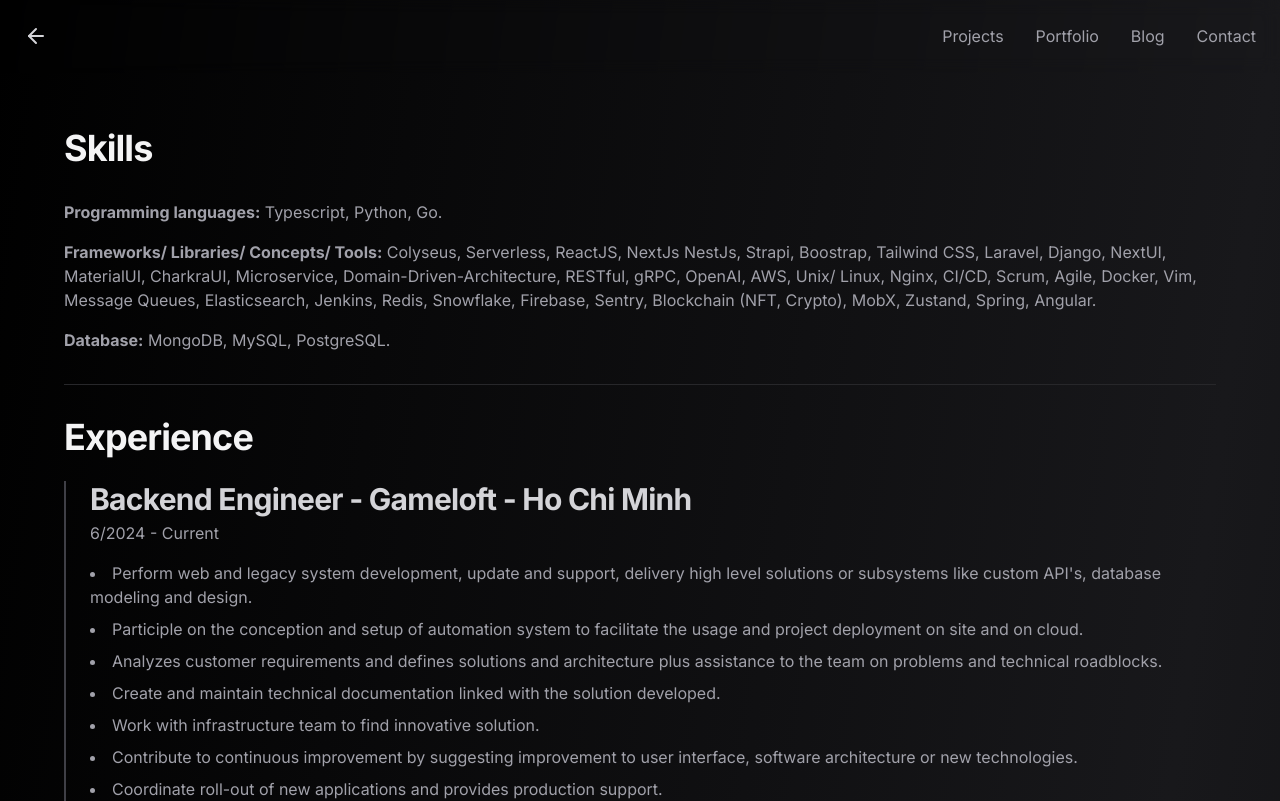
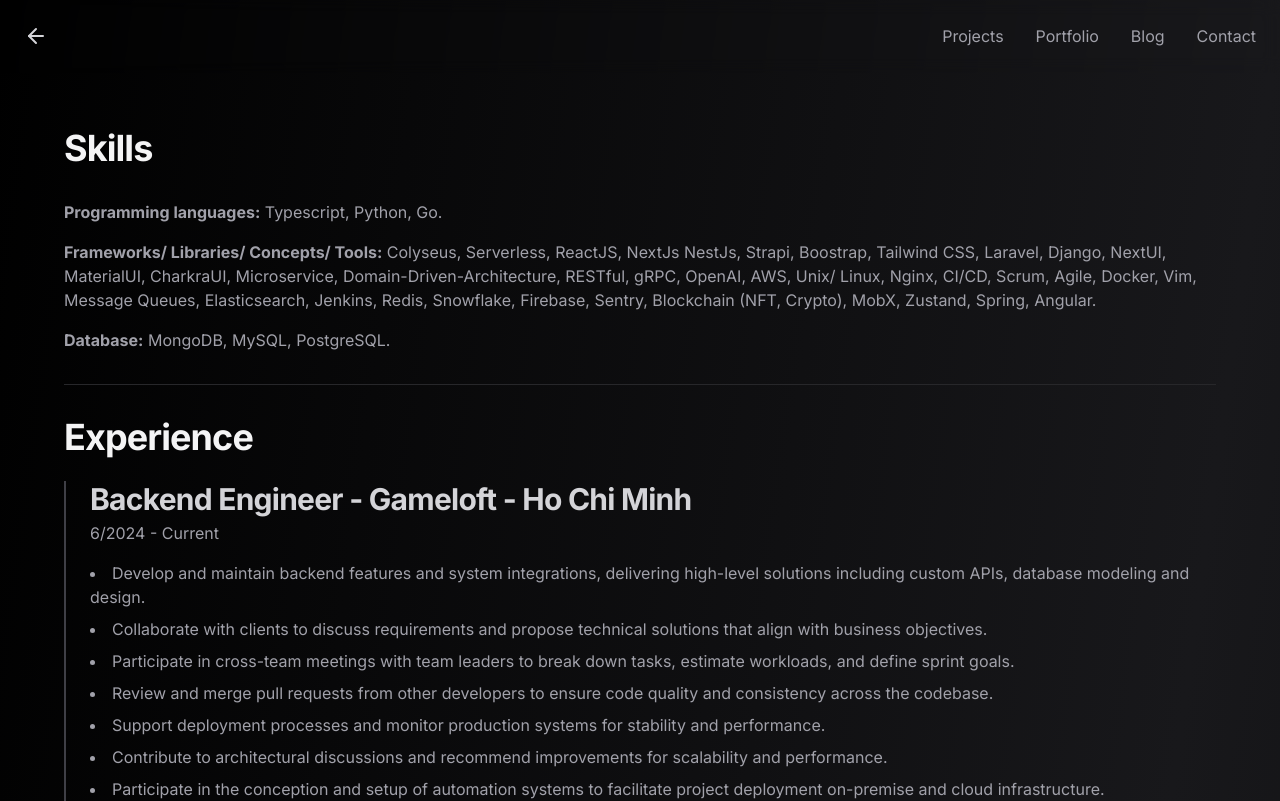
Before and after one commit to beiryu/nextjs-portfolio-pageview-counter, a Next.js app: page /portfolio in a window 1280 px wide. Shown: the top 801 px of the page. Built offline with nearby package versions, Linux system fonts and the light colour scheme; no server answers; what tailwindcss-debug-screens would draw is missing.

Commit message:
feat: update portfolio content with refined responsibilities and add new project for EV Connect Vietnam

```diff
--- a/app/portfolio/page.tsx
+++ b/app/portfolio/page.tsx
@@ -46,38 +46,49 @@ export default function Portfolio() {
               <p className="text-zinc-400 mt-1">6/2024 - Current</p>
               <ul className="mt-4 text-zinc-400 list-disc list-inside space-y-2">
                 <li>
-                  Perform web and legacy system development, update and support,
-                  delivery high level solutions or subsystems like custom API's,
-                  database modeling and design.
+                  Develop and maintain backend features and system integrations,
+                  delivering high-level solutions including custom APIs, database
+                  modeling and design.
                 </li>
                 <li>
-                  Participle on the conception and setup of automation system to
-                  facilitate the usage and project deployment on site and on
-                  cloud.
+                  Collaborate with clients to discuss requirements and propose
+                  technical solutions that align with business objectives.
                 </li>
                 <li>
-                  Analyzes customer requirements and defines solutions and
-                  architecture plus assistance to the team on problems and
-                  technical roadblocks.
+                  Participate in cross-team meetings with team leaders to break
+                  down tasks, estimate workloads, and define sprint goals.
+                </li>
+                <li>
+                  Review and merge pull requests from other developers to ensure
+                  code quality and consistency across the codebase.
+                </li>
+                <li>
+                  Support deployment processes and monitor production systems for
+                  stability and performance.
+                </li>
+                <li>
+                  Contribute to architectural discussions and recommend
+                  improvements for scalability and performance.
+                </li>
+                <li>
+                  Participate in the conception and setup of automation systems
+                  to facilitate project deployment on-premise and cloud
+                  infrastructure.
                 </li>
                 <li>
                   Create and maintain technical documentation linked with the
-                  solution developed.
+                  solutions developed.
                 </li>
                 <li>
-                  Work with infrastructure team to find innovative solution.
-                </li>
-                <li>
-                  Contribute to continuous improvement by suggesting improvement
-                  to user interface, software architecture or new technologies.
+                  Work with infrastructure team to find innovative solutions.
                 </li>
                 <li>
                   Coordinate roll-out of new applications and provides
                   production support.
                 </li>
                 <li>
-                  Mentored junior developers, fostering knowledge sharing and
-                  improving overall code quality
+                  Mentor junior developers, fostering knowledge sharing and
+                  improving overall code quality.
                 </li>
               </ul>
 
--- a/content/projects/car-rental-service.mdx
+++ b/content/projects/car-rental-service.mdx
@@ -3,6 +3,7 @@ title: "Travel - Car Rental Service"
 description: A modern, feature-rich website for a car rental service company in Ho Chi Minh City, Vietnam, offering seamless booking experience and comprehensive vehicle management.
 repository: beiryu/travel
 url: https://thuexeminhkhoi.vn/
+date: "2025-08-01"
 published: true
 ---
 
--- /dev/null
+++ b/content/projects/ev-connect-vn.mdx
@@ -0,0 +1,102 @@
+---
+title: "EV Connect Vietnam"
+description: A smart EV charging map platform helping Vietnamese users find available charging stations, share knowledge, and navigate the transition to electric vehicles through real-time location data and community support.
+repository: beiryu/ev-connect-vn
+url: https://evconnect.vn/
+date: "2025-10-01"
+published: true
+---
+
+## 📚 **Technology Stack**
+
+NextJs, TypeScript, TailwindCSS, Vercel, React Server Components, Next Auth, Prisma, PostgreSQL, Cloudinary, Google Maps API
+
+## 📃 **Overview**
+
+Duration: 7/2024 - now (oncoming 🚀)
+
+EV Connect Vietnam is a comprehensive platform designed to support Vietnam's transition from gasoline vehicles to electric vehicles. Inspired by successful models in China and other countries, the platform provides essential tools and community resources to make EV adoption seamless for Vietnamese users. The MVP focuses on solving critical pain points: finding available charging stations, understanding cost savings, sharing experiences, and building a supportive community of EV enthusiasts.
+
+## 🗺️ **Smart Charging Station Map**
+
+- **Interactive Map**: Real-time map showing all available charging stations near user's location
+- **Live Availability**: Real-time display of available charging ports and current occupancy status
+- **Station Details**: Comprehensive information including charging levels, connector types, operating hours, and pricing
+- **Location Services**: Google Maps integration for navigation and finding nearest stations
+- **Crowdsourcing**: Community-powered data contributions to expand station database
+- **Favorites & Reporting**: Users can bookmark preferred stations and report broken/malfunctioning units
+
+## 💰 **Cost Calculator & Savings Tracker**
+
+- **Fuel vs. Electricity Comparison**: Calculate and compare operating costs between gas and electric vehicles
+- **Custom Inputs**: Users can input daily distance, vehicle type, and local fuel prices
+- **Savings Breakdown**: Detailed analysis of fuel, maintenance, and tax savings with electric vehicles
+- **Vehicle Recommendations**: AI-powered suggestions for suitable EV models based on user needs
+- **Maintenance Cost Tracking**: Compare long-term maintenance expenses between combustion and electric cars
+- **Visual Analytics**: Easy-to-understand charts and graphs showing cost savings over time
+
+## 👥 **Community Q&A & Knowledge Sharing**
+
+- **Discussion Forum**: Reddit-style Q&A platform for EV-related questions and answers
+- **Expert Guides**: Curated blog articles and video tutorials for EV beginners
+- **User Profiles**: Badge system recognizing active community contributors
+- **Topic Categories**: Organized discussions on charging, maintenance, vehicle reviews, and troubleshooting
+- **Real-time Help**: Quick responses from experienced EV owners
+- **Local Insights**: Vietnam-specific tips and recommendations from local users
+
+## 🏠 **Home Charging Optimization**
+
+- **Time-based Pricing**: Input local electricity rates by hour to find optimal charging times
+- **Auto-scheduling**: Recommendations for cheapest charging windows
+- **Cost Tracking**: Monthly electricity cost monitoring for home charging
+- **Future IoT Integration**: Planned integration with smart charging devices for automated scheduling
+- **Peak Hour Warnings**: Alerts to avoid charging during expensive peak hours
+- **Energy Efficiency Tips**: Best practices for reducing home charging costs
+
+## 🏡 **Peer-to-Peer Charging Network**
+
+- **Host Registration**: Homeowners can list their private charging stations
+- **Booking System**: Reserve time slots at private/public stations in advance
+- **QR Code Payments**: Seamless checkout using VNPay and other local payment methods
+- **Rating System**: Mutual ratings for hosts and drivers to build trust
+- **Transaction History**: Complete record of all charging sessions and payments
+- **Revenue Sharing**: Hosts can monetize their charging infrastructure
+
+## 📊 **Current Focus Areas**
+
+- **Starting City**: Concentrating on Ho Chi Minh City market for initial validation
+- **Community-driven Data**: Leveraging crowdsourcing to build comprehensive station database
+- **Simple MVP**: Focus on core features: mapping and community support
+- **Gradual Expansion**: Scale to additional cities based on user adoption and feedback
+- **Partner Integration**: Collaborate with local EV manufacturers and charging networks
+
+## 🛠️ **Technical Implementation**
+
+- **Next.js App Router**: Modern routing and server-side rendering for optimal performance
+- **Server Components**: React Server Components for improved load times and SEO
+- **Real-time Updates**: WebSocket connections for live charging status
+- **Map Integration**: Google Maps API for location services and navigation
+- **Database Design**: PostgreSQL with Prisma ORM for efficient data management
+- **Crowdsourcing Pipeline**: Validation system for user-contributed station data
+- **Caching Strategy**: Intelligent caching to reduce API calls and improve speed
+
+## 🎨 **User Experience**
+
+- **Vietnamese-first Design**: UI/UX tailored for local users
+- **Multilingual**: Vietnamese and English language support
+- **Mobile-optimized**: Responsive design perfect for finding stations on the go
+- **Offline Capabilities**: Saved favorites and recently viewed stations accessible offline
+- **Fast Performance**: Optimized for quick loading even on slower connections
+- **Accessibility**: Following WCAG standards for inclusive access
+
+## 🔮 **Future Roadmap**
+
+- Integration with Vietnamese payment services (MoMo, ZaloPay, VNPay)
+- Native mobile applications for iOS and Android
+- AI-powered route planning with charging stops
+- Integration with local EV manufacturers (VinFast, etc.)
+- Fleet management features for businesses
+- Carbon footprint tracking and rewards
+- B2B partnerships with shopping malls, hotels, and commercial properties
+
+This project showcases the ability to build practical, community-driven solutions that address real market needs, demonstrating expertise in full-stack development and understanding of local market dynamics in supporting Vietnam's sustainable mobility transition.
```
